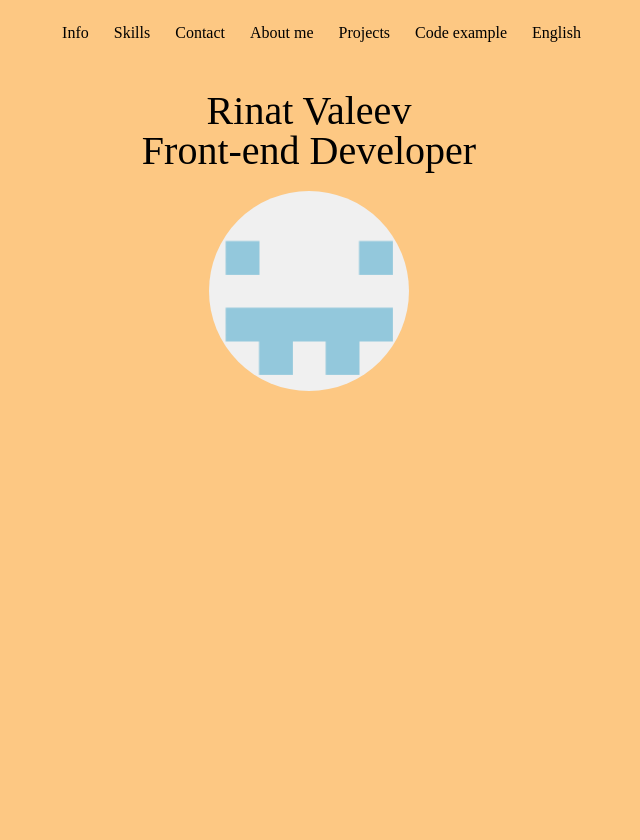
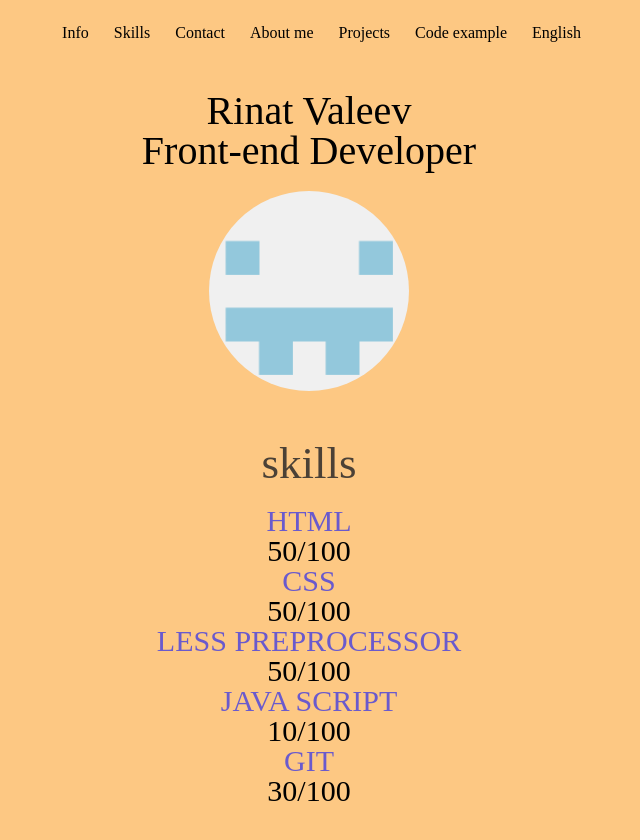
Before and after one commit to atkbrc354/rsschool-cv, a plain HTML site: page rsschool-cv-html/index.html in a window 1280 px wide. Shown: the whole page, without its empty margins (331-971 px from the left). Before the commit the page ends 800 px from the top, so only its background shows below. Drawn offline with Linux system fonts and the light colour scheme.

Commit message:
feat: add physical security section

```diff
--- a/less/style.less
+++ b/less/style.less
@@ -129,13 +129,11 @@ body {
 .container {
   max-width: 1200px;
   margin: auto;
-
 }
 
 .wrapper {
   max-width: 900px;
   margin: 0 auto;
-
 }
 
 header.header {
@@ -184,4 +182,29 @@ header.header {
       }
     }
   }
+  section.skills {
+    margin-bottom: 50px;
+    .container {
+      .wrapper {
+        .skills_my {
+          h2.skills-title {
+            font-size: 45px;
+            text-align: center;
+            margin-bottom: 20px;
+            color: rgb(75, 65, 54);
           }
+          ol.skills_list {
+            text-align: center;
+            li {
+              font-size: 30px;
+              color: slateblue;
+              span {
+                color: #000;
+              }
+            }
+          }
+        }
+      }
+    }
+  }
+}
--- a/rsschool-cv-html/index.html
+++ b/rsschool-cv-html/index.html
@@ -53,6 +53,22 @@
               </div>
             </div>
           </section>
+          <section class="skills">
+            <div class="container">
+              <div class="wrapper">
+                <div class="skills_my">
+                  <h2 class="skills-title">skills</h2>
+                  <ol class="skills_list">
+                    <li>HTML<br><span>50/100</span></li>
+                    <li>CSS<br><span>50/100</span></li>
+                    <li>LESS PREPROCESSOR <br><span>50/100</span></li>
+                    <li>JAVA SCRIPT <br><span>10/100</span></li>
+                    <li>GIT <br><span>30/100</span></li>
+                  </ol>
+                </div>
+              </div>
+            </div>
+          </section>
       </main>
 </body>
 </html>
```
Also changed, not shown: less/style.css. Lines whose indentation alone changed are shown as unchanged.
